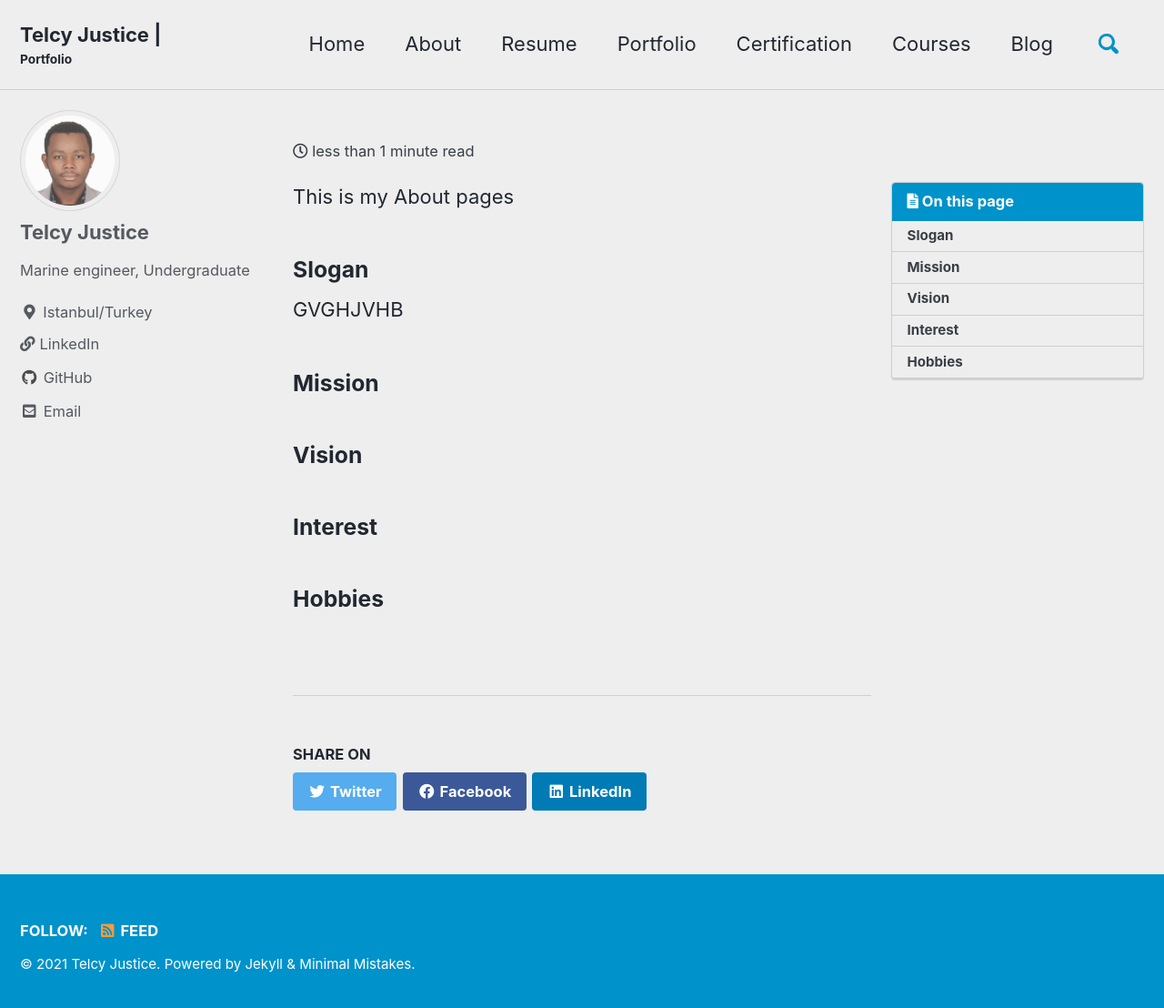
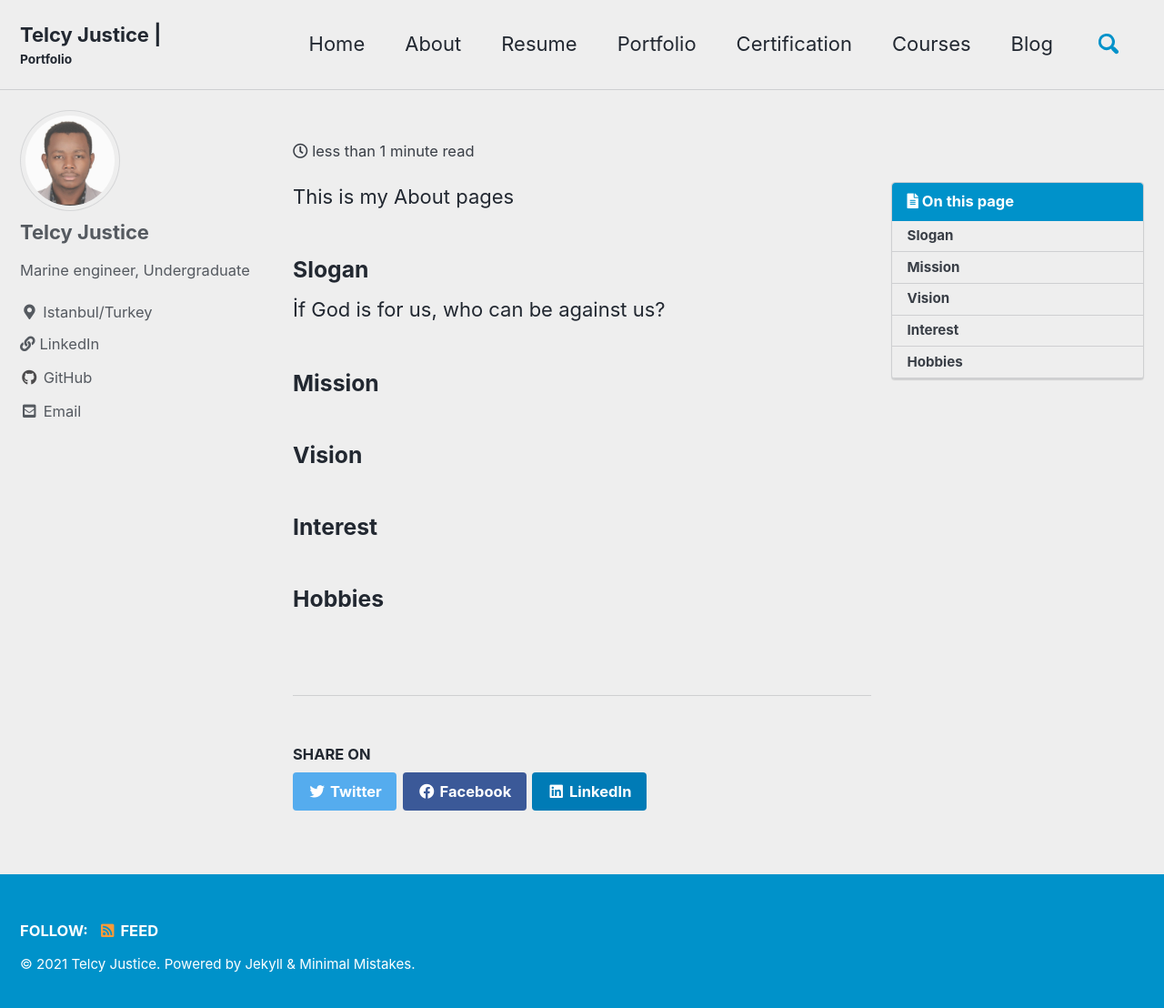
Before and after one commit to telcyjustice/telcyjustice.github.io, a Jekyll site: the page built from _pages/about.md, in a window 1280 px wide and 1115 px high. Shown: the top 1108 px of the window at 91% size. Built offline with Jekyll 4.4.1, drawn with Linux system fonts in a browser that asks for light colours; cached includes are drawn as plain includes.

Commit message:
Update about.md

```diff
--- a/_pages/about.md
+++ b/_pages/about.md
@@ -9,7 +9,7 @@ toc: true
  This is my About pages
 
 ### Slogan
-GVGHJVHB
+İf God is for us, who can be against us?
 
 ### Mission
 
```
